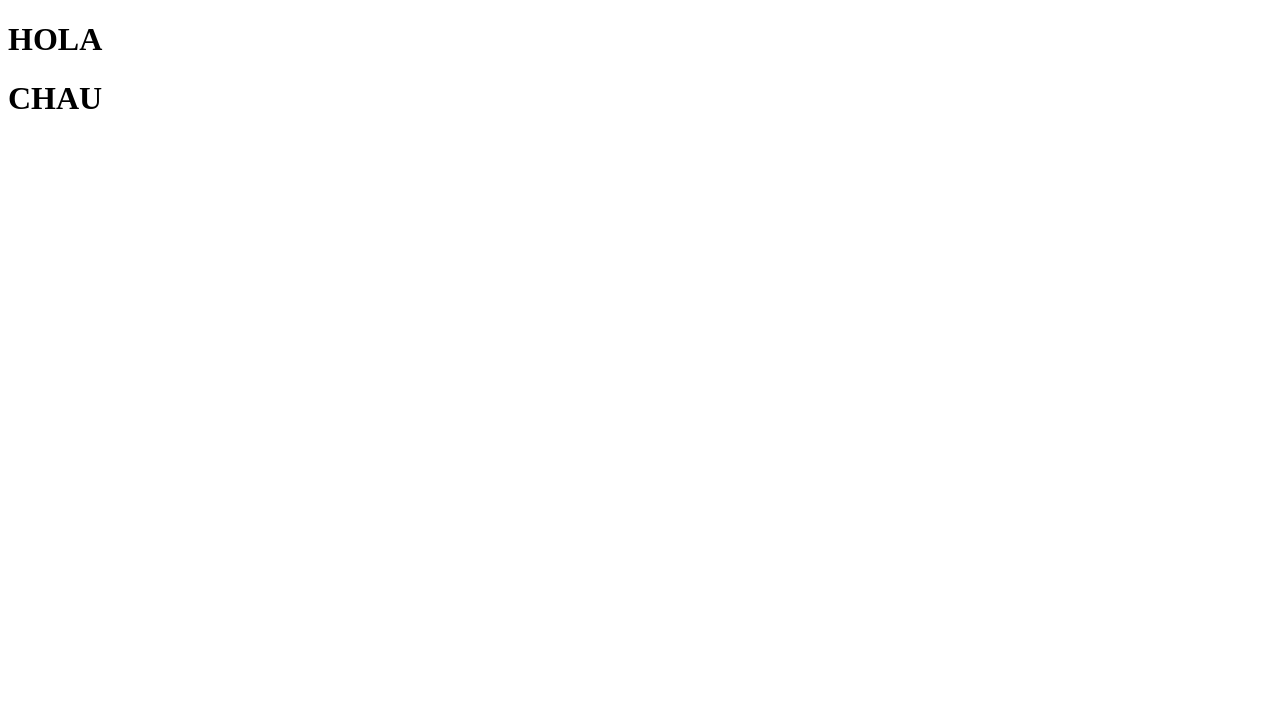
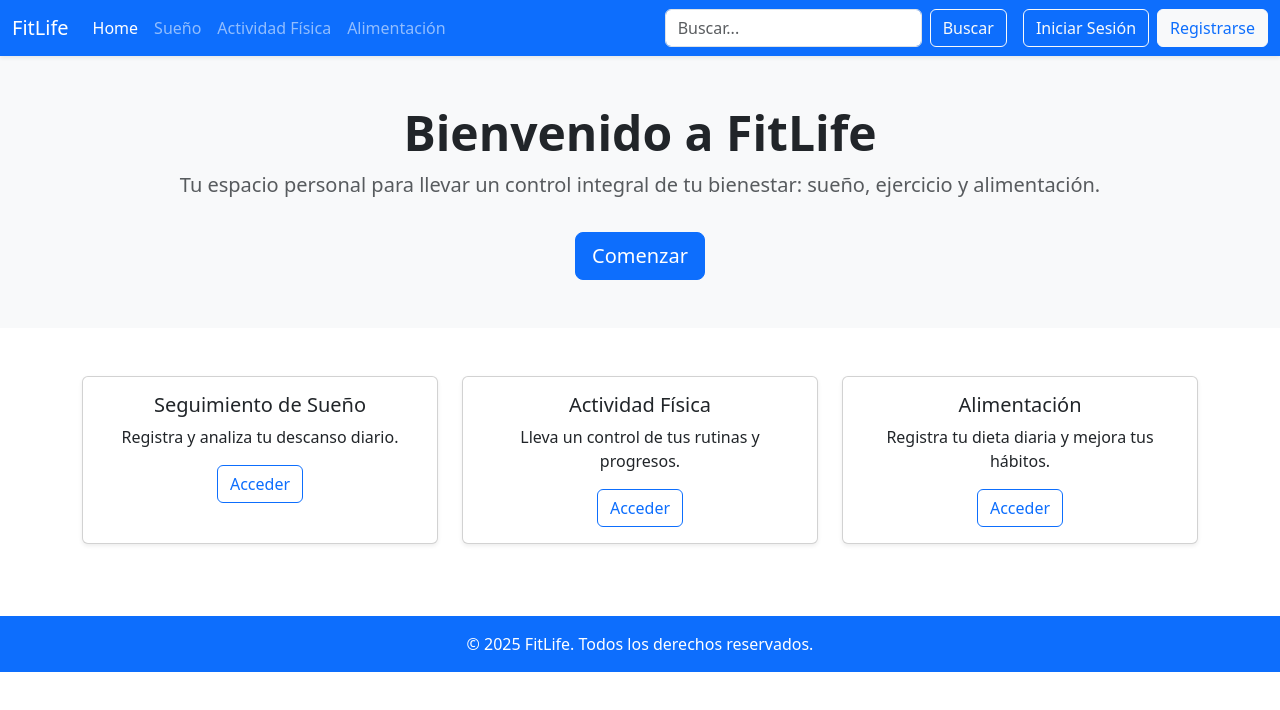
Before and after one commit to antocastillo/fitlife, a plain HTML site: page index.html in a window 1280 px wide. Drawn offline with nearby package versions, Linux system fonts and the light colour scheme.

Commit message:
modifique el index

```diff
--- a/index.html
+++ b/index.html
@@ -1,12 +1,97 @@
 <!DOCTYPE html>
-<html lang="en">
+<html lang="es">
 <head>
-    <meta charset="UTF-8">
-    <meta name="viewport" content="width=device-width, initial-scale=1.0">
-    <title>Document</title>
+  <meta charset="UTF-8" />
+  <meta name="viewport" content="width=device-width, initial-scale=1" />
+  <title>Bienvenido - FitLife</title>
+  <!-- Bootstrap 5 -->
+  <link href="https://cdn.jsdelivr.net/npm/bootstrap@5.3.0/dist/css/bootstrap.min.css" rel="stylesheet" />
 </head>
 <body>
-    <h1>HOLA</h1>
-    <h1>CHAU</h1>
+
+  <!-- NAVBAR -->
+  <nav class="navbar navbar-expand-lg navbar-dark bg-primary shadow-sm">
+    <div class="container-fluid">
+      <a class="navbar-brand" href="#">FitLife</a>
+
+      <!-- Botón para menú en pantallas pequeñas -->
+      <button class="navbar-toggler" type="button" data-bs-toggle="collapse" data-bs-target="#navbarContenido">
+        <span class="navbar-toggler-icon"></span>
+      </button>
+
+      <!-- Contenido de la barra -->
+      <div class="collapse navbar-collapse" id="navbarContenido">
+        <!-- Menú de navegación -->
+        <ul class="navbar-nav me-auto mb-2 mb-lg-0">
+          <li class="nav-item"><a class="nav-link active" href="#">Home</a></li>
+          <li class="nav-item"><a class="nav-link" href="#">Sueño</a></li>
+          <li class="nav-item"><a class="nav-link" href="#">Actividad Física</a></li>
+          <li class="nav-item"><a class="nav-link" href="#">Alimentación</a></li>
+        </ul>
+
+        <!-- Barra de búsqueda -->
+        <form class="d-flex me-3" role="search">
+          <input class="form-control me-2" type="search" placeholder="Buscar..." aria-label="Buscar" />
+          <button class="btn btn-outline-light" type="submit">Buscar</button>
+        </form>
+
+        <!-- Botones de sesión -->
+        <a href="#" class="btn btn-outline-light me-2">Iniciar Sesión</a>
+        <a href="#" class="btn btn-light text-primary">Registrarse</a>
+      </div>
+    </div>
+  </nav>
+
+  <!-- HERO SECTION / INICIO -->
+  <section class="py-5 bg-light text-center">
+    <div class="container">
+      <h1 class="display-5 fw-bold">Bienvenido a FitLife</h1>
+      <p class="lead text-muted">
+        Tu espacio personal para llevar un control integral de tu bienestar: sueño, ejercicio y alimentación.
+      </p>
+      <a href="#" class="btn btn-primary btn-lg mt-3">Comenzar</a>
+    </div>
+  </section>
+
+  <!-- CARACTERÍSTICAS / ACCESOS DIRECTOS -->
+  <section class="container py-5">
+    <div class="row text-center">
+      <div class="col-md-4 mb-4">
+        <div class="card h-100 shadow-sm">
+          <div class="card-body">
+            <h5 class="card-title">Seguimiento de Sueño</h5>
+            <p class="card-text">Registra y analiza tu descanso diario.</p>
+            <a href="#" class="btn btn-outline-primary">Acceder</a>
+          </div>
+        </div>
+      </div>
+      <div class="col-md-4 mb-4">
+        <div class="card h-100 shadow-sm">
+          <div class="card-body">
+            <h5 class="card-title">Actividad Física</h5>
+            <p class="card-text">Lleva un control de tus rutinas y progresos.</p>
+            <a href="#" class="btn btn-outline-primary">Acceder</a>
+          </div>
+        </div>
+      </div>
+      <div class="col-md-4 mb-4">
+        <div class="card h-100 shadow-sm">
+          <div class="card-body">
+            <h5 class="card-title">Alimentación</h5>
+            <p class="card-text">Registra tu dieta diaria y mejora tus hábitos.</p>
+            <a href="#" class="btn btn-outline-primary">Acceder</a>
+          </div>
+        </div>
+      </div>
+    </div>
+  </section>
+
+  <!-- FOOTER -->
+  <footer class="bg-primary text-white text-center py-3">
+    <p class="mb-0">© 2025 FitLife. Todos los derechos reservados.</p>
+  </footer>
+
+  <!-- Bootstrap JS -->
+  <script src="https://cdn.jsdelivr.net/npm/bootstrap@5.3.0/dist/js/bootstrap.bundle.min.js"></script>
 </body>
 </html>
```
